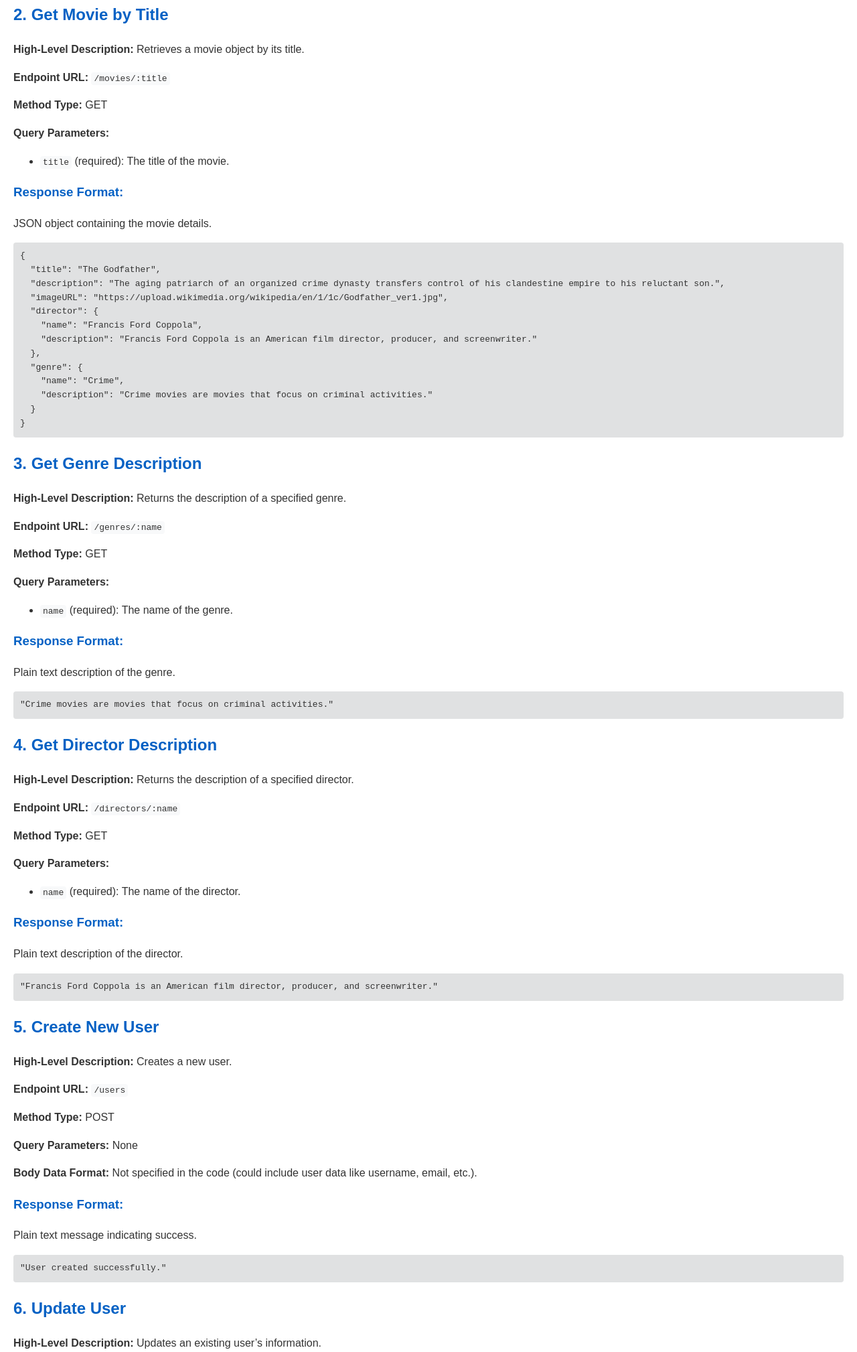
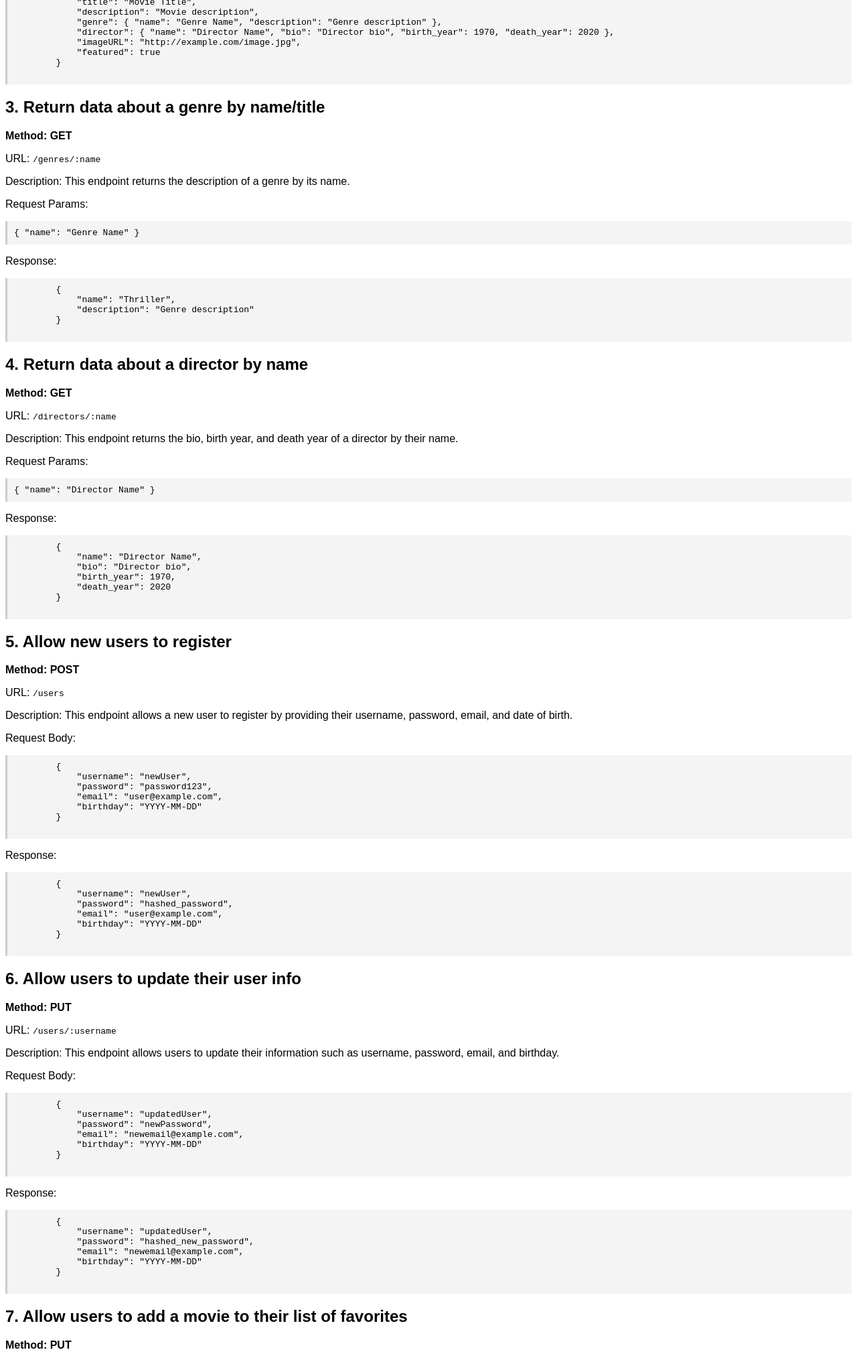
Before and after one commit to kittykatkaro/movie_api, a website: page public/documentation.html in a window 1280 px wide. Shown: the part 782-2800 px from the top of the page at 67% size. Drawn offline with Linux system fonts and the light colour scheme.

Commit message:
update documentation page

```diff
--- a/public/documentation.html
+++ b/public/documentation.html
@@ -1,13 +1,3 @@
-<!DOCTYPE html>
-<html>
-
-<head>
-    <meta charset="utf-8">
-    <meta name="viewport" content="width=device-width, initial-scale=1">
-    <title>API Documentation</title>
-</head>
-
-
 <!DOCTYPE html>
 <html lang="en">
 
@@ -18,36 +8,20 @@
     <style>
         body {
             font-family: Arial, sans-serif;
-            line-height: 1.6;
-            margin: 20px;
-            color: #333;
-        }
-
-        h1,
-        h2,
-        h3 {
-            color: #0561c4;
-        }
-
-        code {
-            background-color: #f8f9fa;
-            padding: 2px 4px;
-            border-radius: 4px;
         }
 
         .endpoint {
             margin-bottom: 20px;
         }
 
-        .example {
-            background-color: #e0e1e2;
-            padding: 10px;
-            border-radius: 4px;
-            margin-top: 10px;
+        .method {
+            font-weight: bold;
         }
 
         pre {
-            margin: 0;
+            background-color: #f4f4f4;
+            padding: 10px;
+            border-left: 3px solid #ccc;
         }
     </style>
 </head>
@@ -56,184 +30,178 @@
     <h1>API Documentation</h1>
 
     <div class="endpoint">
-        <h2>1. Get Top 10 Movies</h2>
-        <p><strong>High-Level Description:</strong> Returns a list of the top 10 movies in JSON format.</p>
-        <p><strong>Endpoint URL:</strong> <code>/movies</code></p>
-        <p><strong>Method Type:</strong> GET</p>
-        <p><strong>Query Parameters:</strong> None</p>
-        <h3>Response Format:</h3>
-        <p>JSON array containing movie objects.</p>
-        <div class="example">
+        <h2>1. Return a list of ALL movies</h2>
+        <p class="method">Method: <span>GET</span></p>
+        <p>URL: <code>/movies</code></p>
+        <p>Description: This endpoint returns a list of all movies in JSON format.</p>
+        <p>Response:</p>
         <pre>
         [
             {
-    "title": "The Godfather",
-    "description": "The aging patriarch of an organized crime dynasty transfers control of his clandestine empire to his reluctant son.",
-    "imageURL": "https://upload.wikimedia.org/wikipedia/en/1/1c/Godfather_ver1.jpg",
-    "director": {
-      "name": "Francis Ford Coppola",
-      "description": "Francis Ford Coppola is an American film director, producer, and screenwriter."
-    },
-    "genre": {
-      "name": "Crime",
-      "description": "Crime movies are movies that focus on criminal activities."
-    }
+                "title": "Movie Title",
+                "description": "Movie description",
+                "genre": { "name": "Genre Name", "description": "Genre description" },
+                "director": { "name": "Director Name", "bio": "Director bio", "birth_year": 1970, "death_year": 2020 },
+                "imageURL": "http://example.com/image.jpg",
+                "featured": true
             },
             ...
-]</pre>
-        </div>
+        ]
+        </pre>
     </div>
 
     <div class="endpoint">
-        <h2>2. Get Movie by Title</h2>
-        <p><strong>High-Level Description:</strong> Retrieves a movie object by its title.</p>
-        <p><strong>Endpoint URL:</strong> <code>/movies/:title</code></p>
-        <p><strong>Method Type:</strong> GET</p>
-        <p><strong>Query Parameters:</strong>
-        <ul>
-            <li><code>title</code> (required): The title of the movie.</li>
-        </ul>
-        </p>
-        <h3>Response Format:</h3>
-        <p>JSON object containing the movie details.</p>
-        <div class="example">
+        <h2>2. Return data about a single movie by title</h2>
+        <p class="method">Method: <span>GET</span></p>
+        <p>URL: <code>/movies/:title</code></p>
+        <p>Description: This endpoint returns detailed information about a specific movie based on its title.</p>
+        <p>Request Params:</p>
+        <pre>{ "title": "Movie Title" }</pre>
+        <p>Response:</p>
         <pre>
         {
-  "title": "The Godfather",
-  "description": "The aging patriarch of an organized crime dynasty transfers control of his clandestine empire to his reluctant son.",
-  "imageURL": "https://upload.wikimedia.org/wikipedia/en/1/1c/Godfather_ver1.jpg",
-  "director": {
-    "name": "Francis Ford Coppola",
-    "description": "Francis Ford Coppola is an American film director, producer, and screenwriter."
-  },
-  "genre": {
-    "name": "Crime",
-    "description": "Crime movies are movies that focus on criminal activities."
+            "title": "Movie Title",
+            "description": "Movie description",
+            "genre": { "name": "Genre Name", "description": "Genre description" },
+            "director": { "name": "Director Name", "bio": "Director bio", "birth_year": 1970, "death_year": 2020 },
+            "imageURL": "http://example.com/image.jpg",
+            "featured": true
         }
-}</pre>
-        </div>
+        </pre>
     </div>
 
     <div class="endpoint">
-        <h2>3. Get Genre Description</h2>
-        <p><strong>High-Level Description:</strong> Returns the description of a specified genre.</p>
-        <p><strong>Endpoint URL:</strong> <code>/genres/:name</code></p>
-        <p><strong>Method Type:</strong> GET</p>
-        <p><strong>Query Parameters:</strong>
-        <ul>
-            <li><code>name</code> (required): The name of the genre.</li>
-        </ul>
-        </p>
-        <h3>Response Format:</h3>
-        <p>Plain text description of the genre.</p>
-        <div class="example">
-            <pre>"Crime movies are movies that focus on criminal activities."</pre>
-        </div>
+        <h2>3. Return data about a genre by name/title</h2>
+        <p class="method">Method: <span>GET</span></p>
+        <p>URL: <code>/genres/:name</code></p>
+        <p>Description: This endpoint returns the description of a genre by its name.</p>
+        <p>Request Params:</p>
+        <pre>{ "name": "Genre Name" }</pre>
+        <p>Response:</p>
+        <pre>
+        {
+            "name": "Thriller",
+            "description": "Genre description"
+        }
+        </pre>
     </div>
 
     <div class="endpoint">
-        <h2>4. Get Director Description</h2>
-        <p><strong>High-Level Description:</strong> Returns the description of a specified director.</p>
-        <p><strong>Endpoint URL:</strong> <code>/directors/:name</code></p>
-        <p><strong>Method Type:</strong> GET</p>
-        <p><strong>Query Parameters:</strong>
-        <ul>
-            <li><code>name</code> (required): The name of the director.</li>
-        </ul>
-        </p>
-        <h3>Response Format:</h3>
-        <p>Plain text description of the director.</p>
-        <div class="example">
-            <pre>"Francis Ford Coppola is an American film director, producer, and screenwriter."</pre>
-        </div>
+        <h2>4. Return data about a director by name</h2>
+        <p class="method">Method: <span>GET</span></p>
+        <p>URL: <code>/directors/:name</code></p>
+        <p>Description: This endpoint returns the bio, birth year, and death year of a director by their name.</p>
+        <p>Request Params:</p>
+        <pre>{ "name": "Director Name" }</pre>
+        <p>Response:</p>
+        <pre>
+        {
+            "name": "Director Name",
+            "bio": "Director bio",
+            "birth_year": 1970,
+            "death_year": 2020
+        }
+        </pre>
     </div>
 
     <div class="endpoint">
-        <h2>5. Create New User</h2>
-        <p><strong>High-Level Description:</strong> Creates a new user.</p>
-        <p><strong>Endpoint URL:</strong> <code>/users</code></p>
-        <p><strong>Method Type:</strong> POST</p>
-        <p><strong>Query Parameters:</strong> None</p>
-        <p><strong>Body Data Format:</strong> Not specified in the code (could include user data like username, email,
-            etc.).</p>
-        <h3>Response Format:</h3>
-        <p>Plain text message indicating success.</p>
-        <div class="example">
-            <pre>"User created successfully."</pre>
-        </div>
+        <h2>5. Allow new users to register</h2>
+        <p class="method">Method: <span>POST</span></p>
+        <p>URL: <code>/users</code></p>
+        <p>Description: This endpoint allows a new user to register by providing their username, password, email, and
+            date of birth.</p>
+        <p>Request Body:</p>
+        <pre>
+        {
+            "username": "newUser",
+            "password": "password123",
+            "email": "user@example.com",
+            "birthday": "YYYY-MM-DD"
+        }
+        </pre>
+        <p>Response:</p>
+        <pre>
+        {
+            "username": "newUser",
+            "password": "hashed_password",
+            "email": "user@example.com",
+            "birthday": "YYYY-MM-DD"
+        }
+        </pre>
     </div>
 
     <div class="endpoint">
-        <h2>6. Update User</h2>
-        <p><strong>High-Level Description:</strong> Updates an existing user’s information.</p>
-        <p><strong>Endpoint URL:</strong> <code>/users/:username</code></p>
-        <p><strong>Method Type:</strong> PUT</p>
-        <p><strong>Query Parameters:</strong>
-        <ul>
-            <li><code>username</code> (required): The username of the user to update.</li>
-        </ul>
-        </p>
-        <p><strong>Body Data Format:</strong> Not specified in the code (could include updated user data).</p>
-        <h3>Response Format:</h3>
-        <p>Plain text message indicating success.</p>
-        <div class="example">
-            <pre>"User updated successfully."</pre>
-        </div>
+        <h2>6. Allow users to update their user info</h2>
+        <p class="method">Method: <span>PUT</span></p>
+        <p>URL: <code>/users/:username</code></p>
+        <p>Description: This endpoint allows users to update their information such as username, password, email, and
+            birthday.</p>
+        <p>Request Body:</p>
+        <pre>
+        {
+            "username": "updatedUser",
+            "password": "newPassword",
+            "email": "newemail@example.com",
+            "birthday": "YYYY-MM-DD"
+        }
+        </pre>
+        <p>Response:</p>
+        <pre>
+        {
+            "username": "updatedUser",
+            "password": "hashed_new_password",
+            "email": "newemail@example.com",
+            "birthday": "YYYY-MM-DD"
+        }
+        </pre>
     </div>
 
     <div class="endpoint">
-        <h2>7. Add Movie to User's Favorite List</h2>
-        <p><strong>High-Level Description:</strong> Adds a movie to a user's list of favorites.</p>
-        <p><strong>Endpoint URL:</strong> <code>/users/:username/movies/:title</code></p>
-        <p><strong>Method Type:</strong> PUT</p>
-        <p><strong>Query Parameters:</strong>
-        <ul>
-            <li><code>username</code> (required): The username of the user.</li>
-            <li><code>title</code> (required): The title of the movie to add.</li>
-        </ul>
-        </p>
-        <h3>Response Format:</h3>
-        <p>Plain text message indicating success.</p>
-        <div class="example">
-            <pre>"Movie The Godfather added to johndoe's favorite list."</pre>
-        </div>
+        <h2>7. Allow users to add a movie to their list of favorites</h2>
+        <p class="method">Method: <span>PUT</span></p>
+        <p>URL: <code>/users/:username/movies/:MovieID</code></p>
+        <p>Description: This endpoint allows users to add a movie to their favorites list.</p>
+        <p>Request Params:</p>
+        <pre>{ "username": "user123", "MovieID": "605c72d1f1c3c8bf4b5f678d" }</pre>
+        <p>Response:</p>
+        <pre>
+        {
+            "username": "user123",
+            "favorites": ["605c72d1f1c3c8bf4b5f678d"]
+        }
+        </pre>
     </div>
 
     <div class="endpoint">
-        <h2>8. Remove Movie from User's Favorite List</h2>
-        <p><strong>High-Level Description:</strong> Removes a movie from a user's list of favorites.</p>
-        <p><strong>Endpoint URL:</strong> <code>/users/:username/movies/:title</code></p>
-        <p><strong>Method Type:</strong> DELETE</p>
-        <p><strong>Query Parameters:</strong>
-        <ul>
-            <li><code>username</code> (required): The username of the user.</li>
-            <li><code>title</code> (required): The title of the movie to remove.</li>
-        </ul>
-        </p>
-        <h3>Response Format:</h3>
-        <p>Plain text message indicating success.</p>
-        <div class="example">
-            <pre>"Movie The Godfather removed from johndoe's favorite list."</pre>
-        </div>
+        <h2>8. Allow users to remove a movie from their list of favorites</h2>
+        <p class="method">Method: <span>DELETE</span></p>
+        <p>URL: <code>/users/:username/movies/:MovieID</code></p>
+        <p>Description: This endpoint allows users to remove a movie from their favorites list.</p>
+        <p>Request Params:</p>
+        <pre>{ "username": "user123", "MovieID": "605c72d1f1c3c8bf4b5f678d" }</pre>
+        <p>Response:</p>
+        <pre>
+        {
+            "username": "user123",
+            "favorites": []
+        }
+        </pre>
     </div>
 
     <div class="endpoint">
-        <h2>9. Deregister User</h2>
-        <p><strong>High-Level Description:</strong> Deregisters (deletes) a user from the system.</p>
-        <p><strong>Endpoint URL:</strong> <code>/users/:username</code></p>
-        <p><strong>Method Type:</strong> DELETE</p>
-        <p><strong>Query Parameters:</strong>
-        <ul>
-            <li><code>username</code> (required): The username of the user to deregister.</li>
-        </ul>
-        </p>
-        <h3>Response Format:</h3>
-        <p>Plain text message indicating success.</p>
-        <div class="example">
-            <pre>"User johndoe deregistered successfully."</pre>
+        <h2>9. Allow existing users to deregister</h2>
+        <p class="method">Method: <span>DELETE</span></p>
+        <p>URL: <code>/users/:username</code></p>
+        <p>Description: This endpoint allows existing users to deregister and delete their account.</p>
+        <p>Request Params:</p>
+        <pre>{ "username": "user123" }</pre>
+        <p>Response:</p>
+        <pre>
+        {
+            "message": "user123 was deleted."
+        }
+        </pre>
     </div>
-    </div>
-
 </body>
 
 </html>
```
Lines whose indentation alone changed are shown as unchanged.
